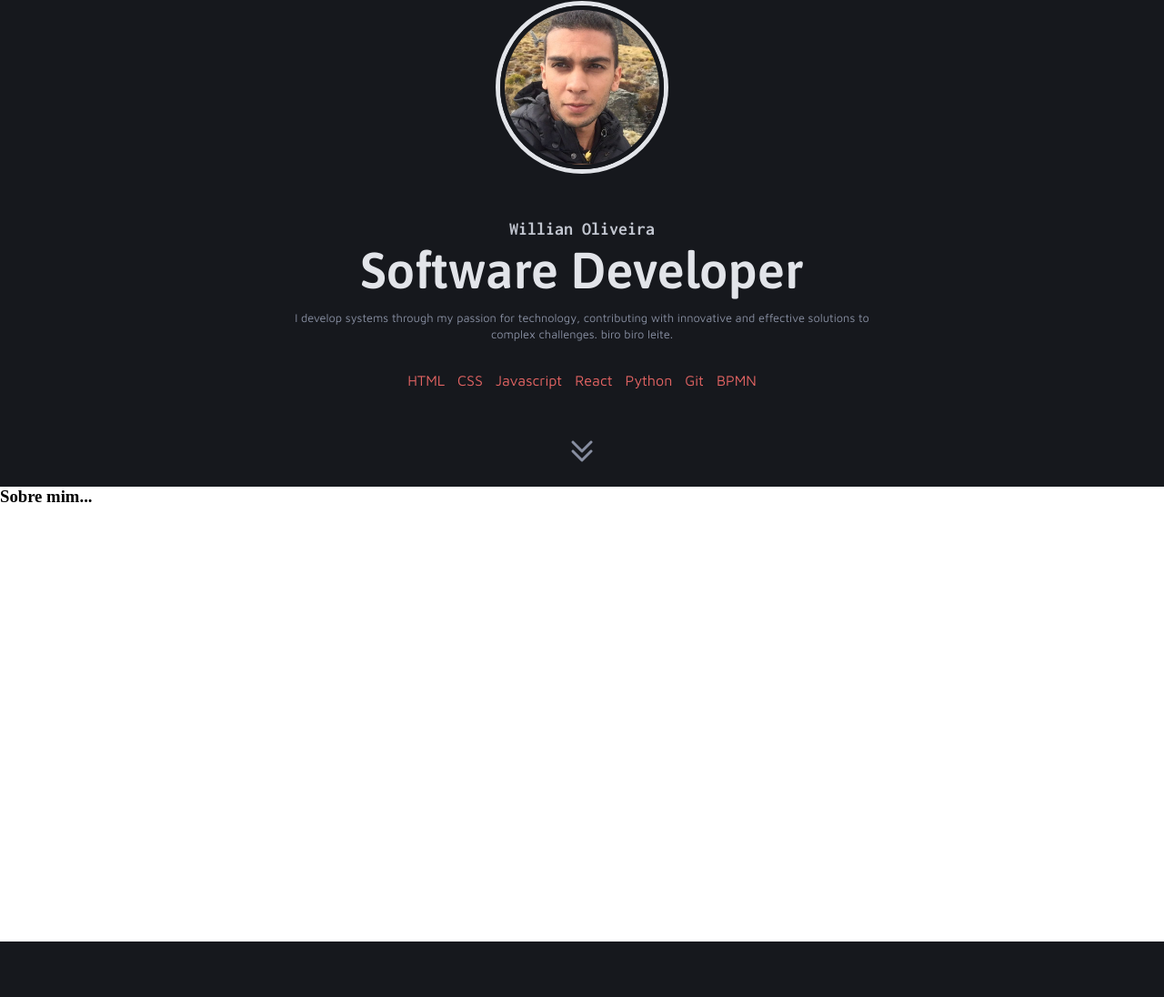
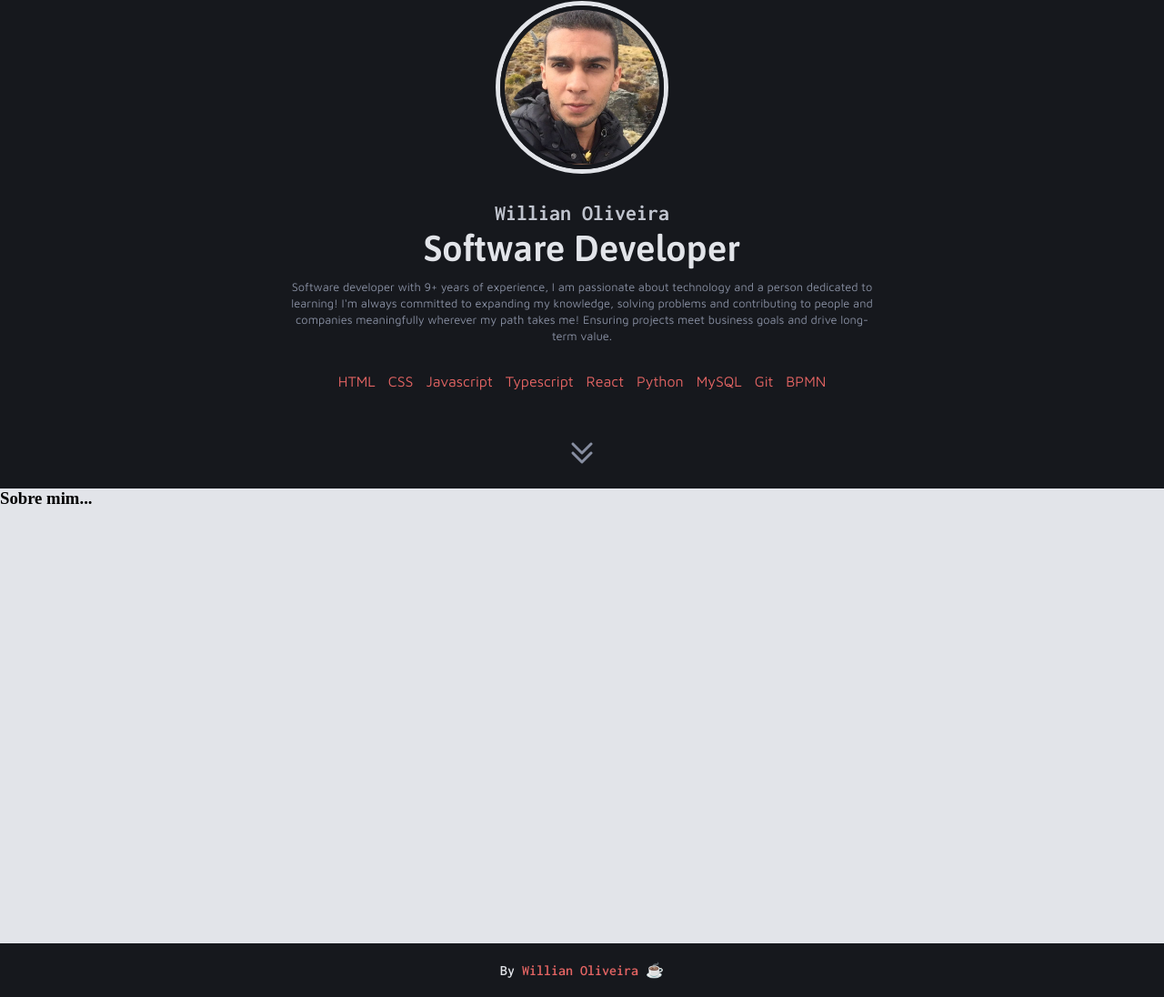
Before and after one commit to willgdo/willianoliveira, a plain HTML site: page index.html in a window 1280 px wide. Shown: the part 44-1140 px from the top of the page at 91% size. Before the commit the page ends 1079 px from the top, so only its background shows below. Drawn offline with Linux system fonts and the light colour scheme.

Commit message:
Melhora header e add footer

```diff
--- a/index.html
+++ b/index.html
@@ -16,7 +16,6 @@
     <link
         href="https://fonts.googleapis.com/css2?family=Asap:ital,wght@0,100..900;1,100..900&family=Inconsolata:wght@200..900&family=Maven+Pro:wght@400..900&display=swap"
         rel="stylesheet">
-
 </head>
 
 <body>
@@ -28,21 +27,25 @@
             <h2><strong>Willian Oliveira</strong></h2>
             <h1>Software Developer</h1>
             <p>
-                I develop systems through my passion for technology, contributing with innovative and effective
-                solutions to complex challenges. biro biro leite.
+                Software developer with 9+ years of experience, I am passionate about technology and a person dedicated to learning!
+                I'm always committed to expanding my knowledge, solving problems and contributing to people and companies meaningfully wherever my path takes me!  Ensuring projects meet business goals and drive long-term value.
             </p>
+            <div class="tags">
                 <ul>
                     <li>HTML</li>
                     <li>CSS</li>
                     <li>Javascript</li>
+                    <li>Typescript</li>
                     <li>React</li>
                     <li>Python</li>
+                    <li>MySQL</li>
                     <li>Git</li>
                     <li>BPMN</li>
                 </ul>
+            </div>
         </header>
     </main>
-    <div class="btn-down"><a href="#about"><img src="./assets/icons/CaretDoubleDown.png"></a></div>
+    <div class="btn-down"><a href="#about"><img src="./assets/icons/CaretDoubleDown.png" /></a></div>
     <section id="about">
         <h3>
             Sobre mim...
@@ -51,6 +54,10 @@
 
         </p>
     </section>
+
+    <footer>
+        By <span>Willian Oliveira</span> ☕
+    </footer>
 </body>
 
 </html>
--- a/styles/global.css
+++ b/styles/global.css
@@ -18,9 +18,9 @@
   --gray-600: #e2e4e9;
   --red: #e36463;
 
-  --title-lg: 600 3.5rem/1.2 "Asap", sans-serif;
+  --title-lg: 600 2.5rem/1.2 "Asap", sans-serif;
   --title-md: 600 1.5rem/1.2 "Inconsolata", sans-serif;
-  --title-sm: 600 1rem/1.2 "Asap", sans-serif;
+  --title-sm: 600 1rem/1.2 "Inconsolata", sans-serif;
 
   --subtitle: 400 1.25rem/1.2 "Inconsolata", monospace;
 
--- a/styles/page.css
+++ b/styles/header.css
@@ -2,7 +2,6 @@ main {
   width: 100%;
   display: flex;
   justify-content: center;
-  /* padding: 20px 0px; */
 }
 
 header {
@@ -15,7 +14,7 @@ header {
   text-align: center;
 
   & h2 {
-    font: var(--subtitle);
+    font: var(--title-md);
     color: var(--gray-500);
   }
 
@@ -35,10 +34,10 @@ header {
     display: inline-block;
     color: var(--red);
     margin: 20px 5px 0px;
-  }
 
-  & ul li:hover {
-    color: var(--gray-300);
+    &:hover {
+      color: var(--gray-300);
+    }
   }
 }
 
@@ -51,7 +50,7 @@ header {
     border-radius: 50%;
     border: 5px solid var(--gray-200);
     box-shadow: 0px 0px 0px 5px var(--gray-600);
-    margin-bottom: 50px;
+    margin-bottom: 30px;
   }
 }
 
@@ -59,23 +58,3 @@ header {
   margin: 0px 0px 20px;
   text-align: center;
 }
-
-/* .btn-down a img:hover {
-  animation: pula 1.5s linear infinite;
-}
-
-@keyframes pula {
-  from {
-    margin-bottom: 20px;
-  }
-
-  to {
-    margin-bottom: 40px;
-  }
-} */
-
-#about {
-  width: 100%;
-  height: 500px;
-  background-color: white;
-}
--- a/styles/index.css
+++ b/styles/index.css
@@ -1,2 +1,3 @@
 @import url("./global.css");
-@import url("./page.css");
+@import url("./header.css");
+@import url("./sections.css");
--- /dev/null
+++ b/styles/sections.css
@@ -0,0 +1,18 @@
+#about {
+    width: 100%;
+    height: 500px;
+    background-color: var(--gray-600);
+  }
+
+  footer {
+    width: 100%;
+    background-color: var(--gray-200);
+    color: var(--gray-600);
+    text-align: center;
+    padding: 20px;
+    font: var(--title-sm);
+
+    & span {
+        color: var(--red)
+    }
+  }
```
Lines whose indentation alone changed are shown as unchanged.
